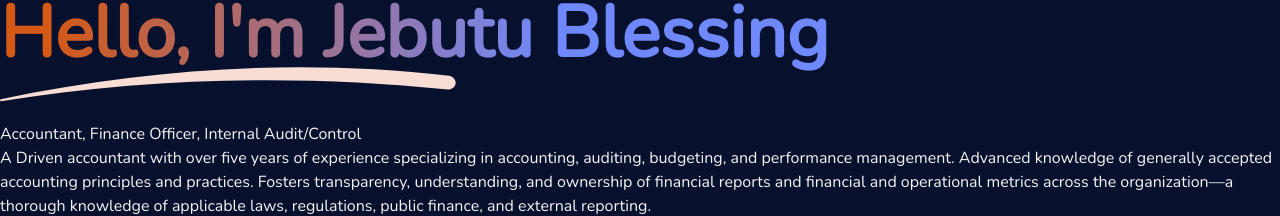
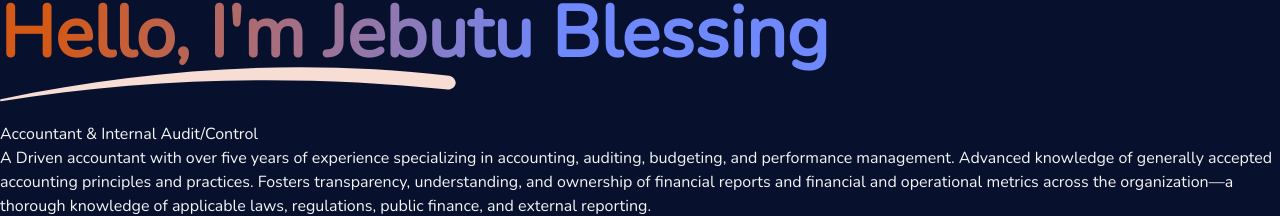
Before and after one commit to femigabriel/Blessing_portfolio, a React (Vite) app: page / in a window 1280 px wide. Shown: the part 244-460 px from the top of the page. Built offline with nearby package versions, Linux system fonts and the light colour scheme; a web font is replaced by a local one.

Commit message:
resume fixes

```diff
--- a/src/components/pages/Home.tsx
+++ b/src/components/pages/Home.tsx
@@ -35,7 +35,7 @@ export const Home = () => {
           </div>
           <div>
             <h3 className="role font-bold lg:text-[26x]  mb-10 leading-widest">
-              Accountant, Finance Officer, Internal Audit/Control
+              Accountant & Internal Audit/Control
             </h3>
 
             <p className="passage lg:text-[16px] sm:text=[12px] leading-relaxed lg:w-[38em]  mt-5 tracking-relaxed mb-10">
```
